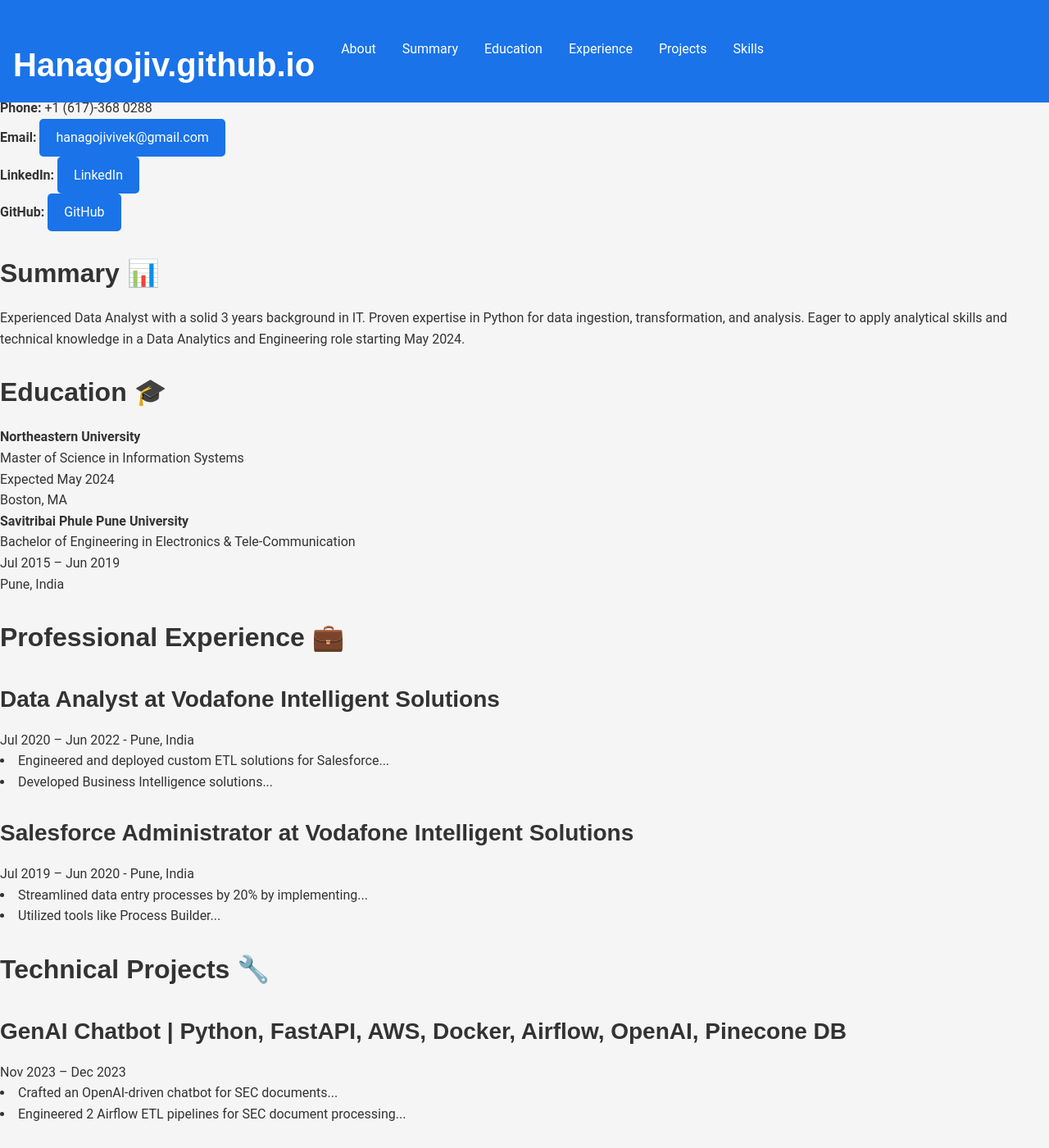
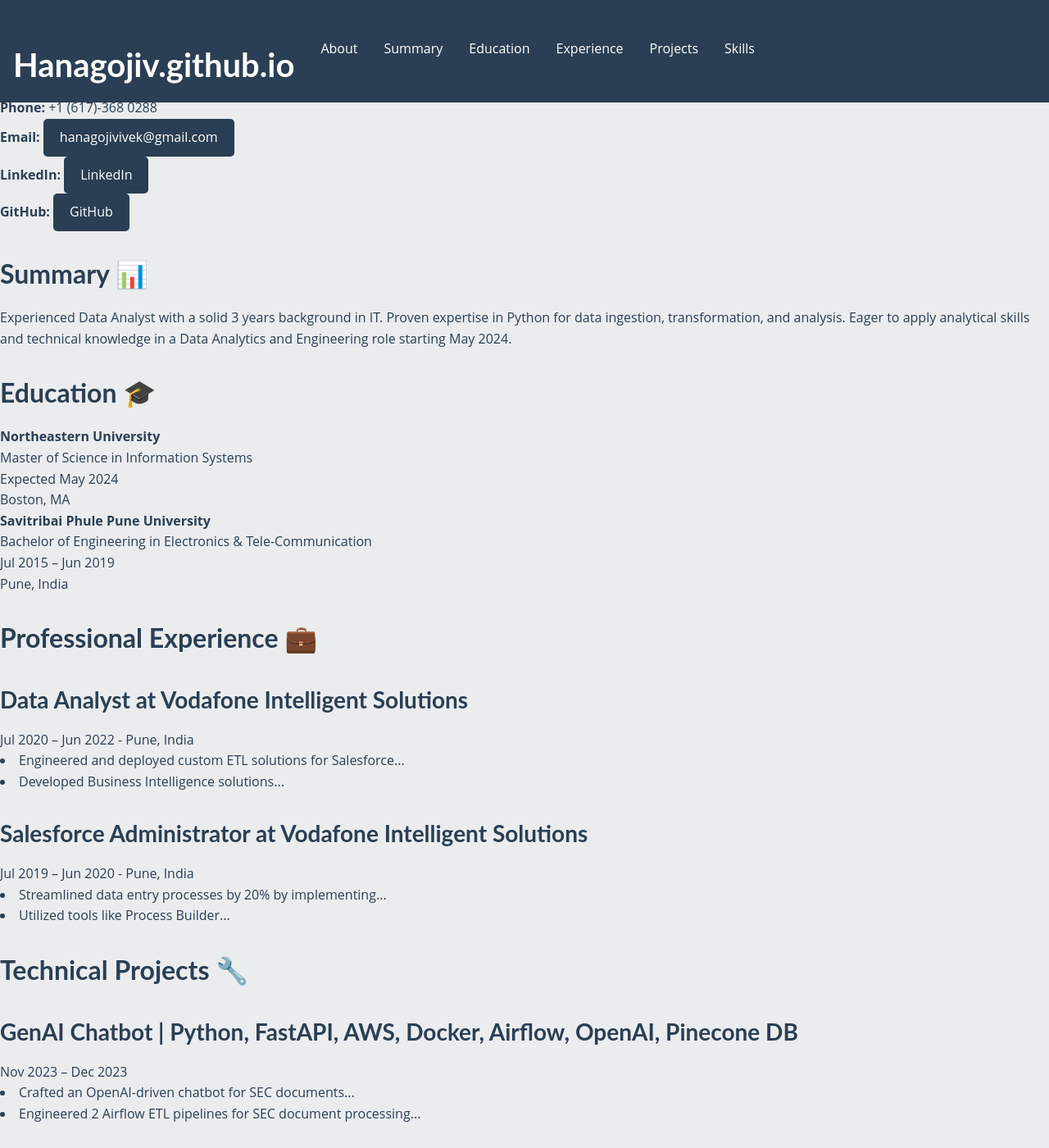
Before and after one commit to Hanagojiv/Hanagojiv.github.io, a Jekyll site: the page built from README.md, in a window 1280 px wide and 1400 px high. Shown: the whole window at 82% size. Built offline with Jekyll 4.4.1, drawn with Linux system fonts in a browser that asks for light colours; our own code applies the rules of GitHub Pages for plain Markdown files.

Commit message:
structuring updates

```diff
--- a/_layouts/default.html
+++ b/_layouts/default.html
@@ -9,7 +9,7 @@
   <!--[if lt IE 9]>
   <script src="https://cdnjs.cloudflare.com/ajax/libs/html5shiv/3.7.3/html5shiv.min.js"></script>
   <![endif]-->
-  {% include head-custom.html %}
+  <!-- {% include head-custom.html %} -->
 </head>
 <body>
   <nav class="navbar">
--- a/assets/css/style.css
+++ b/assets/css/style.css
@@ -4,12 +4,12 @@
 /* @import "{{ site.theme }}"; */
 
 :root {
-    --primary-color: #1a73e8;
-    --secondary-color: #ffa233;
-    --background-color: #f5f5f5;
-    --text-color: #333;
-    --heading-font: 'Montserrat', sans-serif;
-    --body-font: 'Roboto', sans-serif;
+    --primary-color: #2a3f54; /* A dark, desaturated blue */
+    --secondary-color: #4b86b4; /* A lighter, complementary blue */
+    --background-color: #eaecee; /* A very light grey that's easy on the eyes */
+    --text-color: #2a3f54; /* Same as the primary color for consistency */
+    --heading-font: 'Lato', sans-serif;
+    --body-font: 'Open Sans', sans-serif;
     --border-radius: 5px;
 }
 
```
